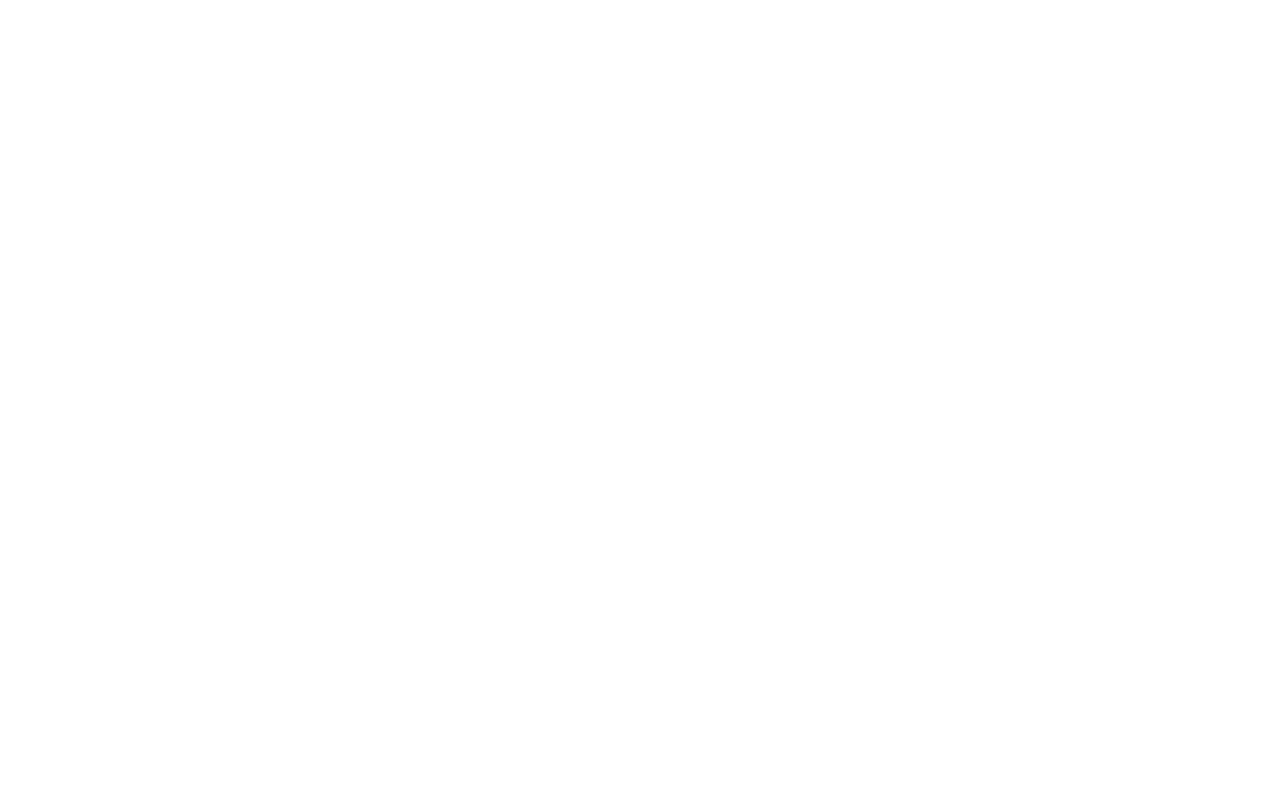
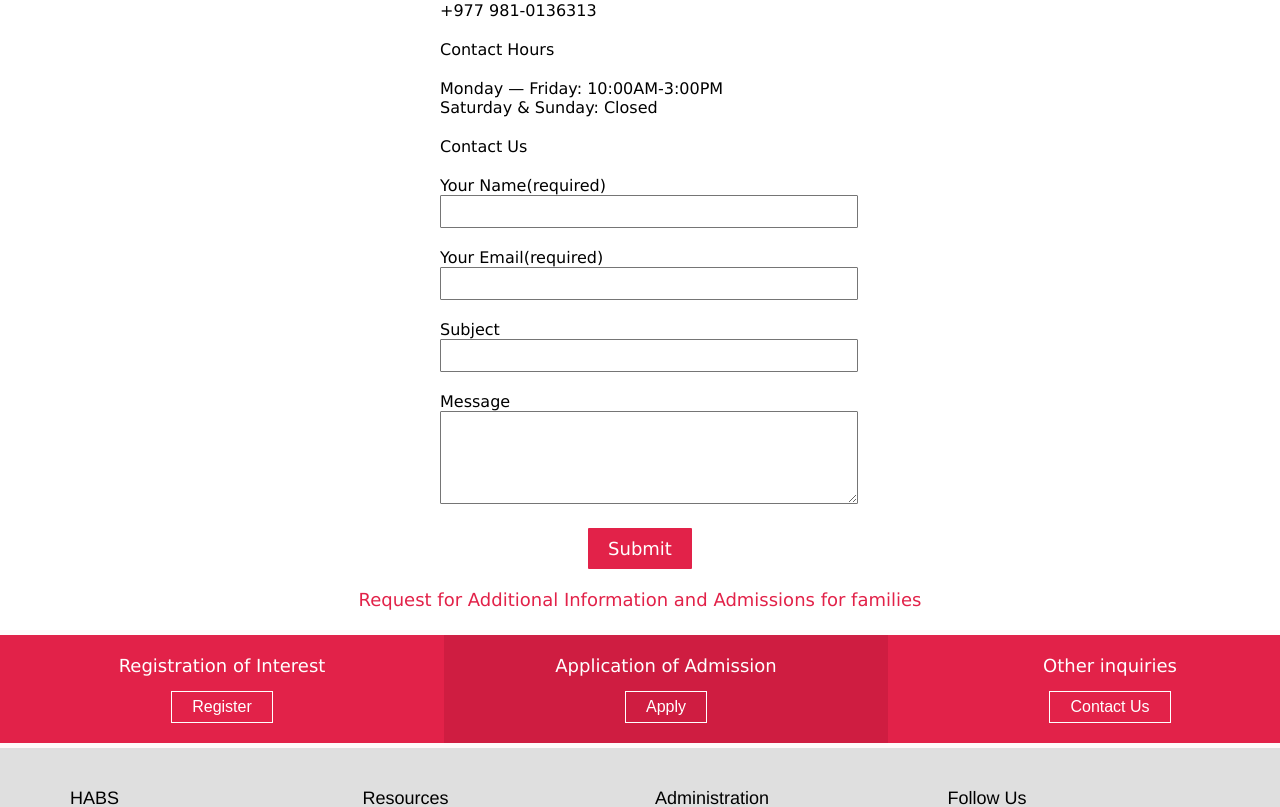
Before and after one commit to comethrusws/habs-website, a Vue app: page /#/contact in a window 1280 px wide. Shown: the part 480-1287 px from the top of the page. Before the commit the page ends 800 px from the top, so only its background shows below. Built offline with nearby package versions, Linux system fonts and the light colour scheme.

Commit message:
Commit#6: Contact(full) & AboutUs(rough)

```diff
--- a/src/components/ApplyBar.vue
+++ b/src/components/ApplyBar.vue
@@ -36,7 +36,7 @@
 <style scoped>
 .registration-section {
     background-color: #fffafa;
-    padding: 50px 0;
+    padding: 20px 0;
     margin-bottom: 0px;
 }
 
--- /dev/null
+++ b/src/components/ApplyOth.vue
@@ -0,0 +1,95 @@
+<template>
+    <section class="registration-section">
+        <div class="registration-container">
+            <div class="registration-row">
+                <div class="registration-box">
+                    <h3>Registration of Interest</h3>
+                    <button class="btext">Register</button>
+                </div>
+                <div class="registration-box">
+                    <h3>Application of Admission</h3>
+                    <button @click="redirectToRegistration" class="btext">Apply</button>
+                </div>
+                <div class="registration-box">
+                    <h3>Other inquiries</h3>
+                    <button @click="redirectToContact" class="btext">Contact Us</button>
+                </div>
+            </div>
+        </div>
+    </section>
+    </template>
+
+    <script>
+    export default{
+        name:'ApplyBar',
+        methods: {
+            redirectToRegistration() {
+                this.$router.push('/admissions');
+            },
+            redirectToContact() {
+                this.$router.push('/contact');
+            },
+        },
+    }
+    </script>
+
+    <style scoped>
+    .registration-section {
+        background-color: #fffafa;
+        padding: 5px 0;
+        margin-bottom: 0px;
+    }
+
+    .registration-container {
+        width: 100%;
+        margin: 0 auto;
+        overflow: hidden;
+    }
+
+    .registration-row {
+        display: flex;
+        justify-content: space-between;
+        align-items: center;
+    }
+
+    .registration-box {
+        flex: 0 0 30%;
+        text-align: center;
+        padding: 30px;
+        padding-bottom: 20px;
+        padding-top: 20px;
+        background-color: #e22249;
+    }
+
+    .registration-box:nth-child(2) {
+        background-color: #cf1d41;
+    }
+
+    .registration-box h3 {
+        font-family: 'Lucida Sans', 'Lucida Sans Regular', 'Lucida Grande', 'Lucida Sans Unicode', Geneva, Verdana, sans-serif;
+        font-weight: 400;
+        color: #fff;
+        font-size: 18px;
+        margin-bottom: 15px;
+    }
+
+    .registration-box button {
+        padding: 6px 20px;
+        background-color: #33333300;
+        color: #fff;
+        border: solid 1px white;
+        cursor: pointer;
+        transition: background-color 0.3s;
+    }
+
+    .registration-box button:hover {
+        transition: 0.2s;
+        padding: 6px 25px;
+
+    }
+
+    .btext {
+        font-size: medium;
+    }
+
+    </style>
--- a/src/views/AboutUs.vue
+++ b/src/views/AboutUs.vue
@@ -1,9 +1,28 @@
 <template>
     <div>
         <NavOther />
+
+        <div class="slider">
+            <img src="../assets/slide/img2.jpg ">
+        </div>
+
+
+
+        <ApplyBarVue/>
+        <FooterBar/>
     </div>
 </template>
 
 <script setup>
-    import NavOther from '../components/NavOther.vue'
+    import FooterBar from '@/components/FooterBar.vue';
+    import NavOther from '../components/NavOther.vue';
+    import ApplyBarVue from '@/components/ApplyBar.vue';
 </script>
+
+<style scoped>
+    .slider{
+        width: 100%;
+        height: 300px;
+        overflow: hidden;
+    }
+</style>
--- a/src/views/ContactUs.vue
+++ b/src/views/ContactUs.vue
@@ -1,10 +1,160 @@
 <template>
-    <div>
-        <NavOther />
-        Hello WORLD!
-    </div>
+<NavOther/>
+<div class="slide-img">
+    <img src="../assets/footer-bg-2.jpg">
+</div>
+<div class="contact-form">
+    <p class="sect-title">General Inquiries</p>
+    <p class="p-title">Mail </p>
+    <p>Himalayan Academy Boarding School, <br>Sallaghari, Bhaktapur, Nepal </p>
+    <p class="p-title">Phone </p>
+    <p> +977 981-0136313 </p>
+    <p class="p-title">Contact Hours </p>
+    <p>Monday — Friday:  10:00AM-3:00PM <br>Saturday & Sunday: Closed</p>
+
+    <p class="p-title">Contact Us</p>
+    <form @submit.prevent="submitForm">
+        <div class="form-group">
+            <label for="name">Your Name(required)</label>
+            <input type="text" id="name" v-model="formData.name" required>
+        </div>
+        <div class="form-group">
+            <label for="email">Your Email(required)</label>
+            <input type="email" id="email" v-model="formData.email" required>
+        </div>
+        <div class="form-group">
+            <label for="subject">Subject</label>
+            <input type="text" id="subject" v-model="formData.email">
+        </div>
+
+        <div class="form-group">
+            <label for="message">Message</label>
+            <textarea id="message" v-model="formData.message" rows="5" required></textarea>
+        </div>
+        <button class="sub" type="submit">Submit</button>
+    </form>
+</div>
+<p class="sect-title2">Request for Additional Information and Admissions for families</p>
+
+<ApplyOth/>
+<FooterBar/>
 </template>
 
-<script setup>
-    import NavOther from '../components/NavOther.vue'
+
+
+<script>
+import FooterBar from '@/components/FooterBar.vue';
+import NavOther from '../components/NavOther.vue';
+import ApplyOth from '../components/ApplyOth.vue';
+export default {
+    components: {NavOther,ApplyOth,FooterBar},
+    data() {
+        return {
+            formData: {
+                name: '',
+                email: '',
+                subject:'',
+                message: ''
+            }
+        };
+    },
+    methods: {
+        submitForm() {
+            console.log('Form submitted!', this.formData);
+            this.formData = {
+                name: '',
+                email: '',
+                subject:'',
+                message: ''
+            };
+        }
+    }
+};
 </script>
+
+
+<style scoped>
+.slide-img{
+    width: 100%;
+    overflow: hidden;
+    height: 250px;
+}
+.contact-form {
+    max-width: 400px;
+    margin: 0 auto;
+    padding: 20px;
+    border-radius: 5px;
+}
+
+p {
+    font-family: 'Lucida Sans', 'Lucida Sans Regular', 'Lucida Grande', 'Lucida Sans Unicode', Geneva, Verdana, sans-serif;
+    font-weight: 300;
+    text-align: left;
+    margin-bottom: 20px;
+}
+
+.form-group {
+    margin-bottom: 20px;
+}
+
+label {
+    font-family:'Lucida Sans', 'Lucida Sans Regular', 'Lucida Grande', 'Lucida Sans Unicode', Geneva, Verdana, sans-serif ;
+    display: block;
+    font-weight: lighter;
+}
+
+input[type="text"],
+input[type="email"],
+textarea {
+    width: 100%;
+    padding: 8px;
+    border: 1px solid #757575;
+    border-radius: 1px;
+}
+input[type="text"]:focus,
+input[type="email"]:focus,
+textarea:focus,
+button:focus {
+  outline: none !important;
+}
+input[type="text"]:hover,
+input[type="email"]:hover,
+textarea:hover{
+    border: 1px solid rgb(206, 88, 88);
+}
+
+button {
+    padding: 10px 20px;
+    background-color: #e22249;
+    color: #fff;
+    border: none;
+    border-radius: 1px;
+    cursor: pointer;
+    display: block;
+    margin: 0 auto;
+    outline: none;
+}
+.sub{
+    font-family: 'Lucida Sans', 'Lucida Sans Regular', 'Lucida Grande', 'Lucida Sans Unicode', Geneva, Verdana, sans-serif;
+    font-weight: 300;
+    font-size: 18px;
+}
+.p-title{
+    font-family: 'Lucida Sans', 'Lucida Sans Regular', 'Lucida Grande', 'Lucida Sans Unicode', Geneva, Verdana, sans-serif;
+    font-weight: 400;
+    text-align: left;
+}
+.sect-title{
+    font-size: 22px;
+    font-family: 'Lucida Sans', 'Lucida Sans Regular', 'Lucida Grande', 'Lucida Sans Unicode', Geneva, Verdana, sans-serif;
+    font-weight: 500;
+    color: #e22249;
+}
+.sect-title2{
+    font-size: 18px;
+    text-align: center;
+    font-family: 'Lucida Sans', 'Lucida Sans Regular', 'Lucida Grande', 'Lucida Sans Unicode', Geneva, Verdana, sans-serif;
+    font-weight: 500;
+    color: #e22249;
+}
+</style>
```
